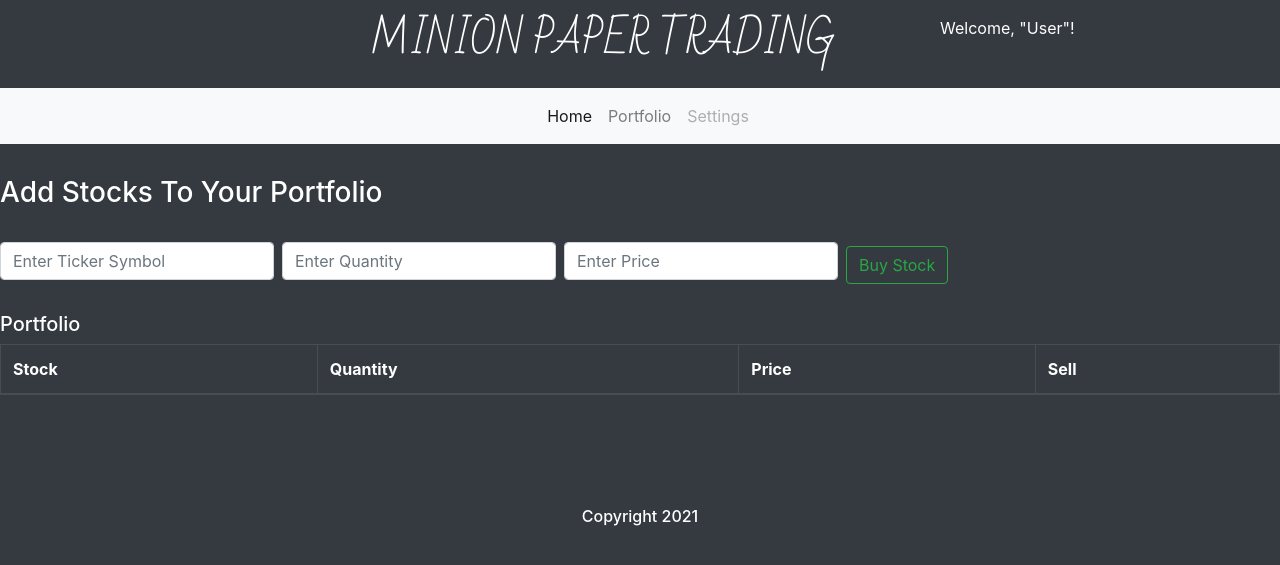
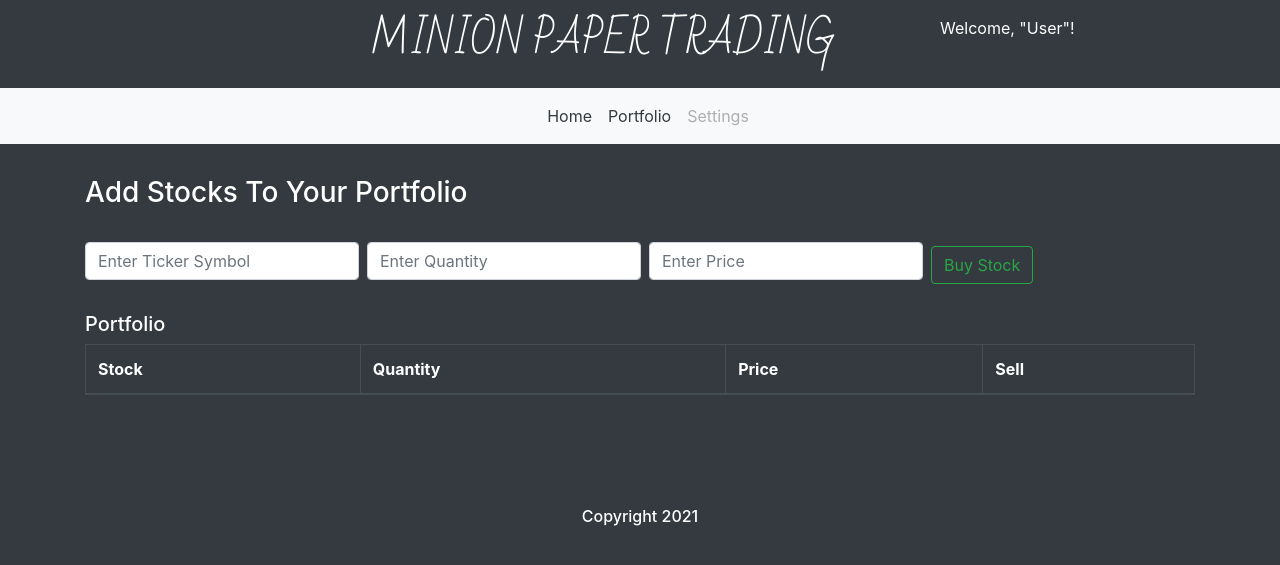
Before and after one commit to imhotep-hodges/Project04, a Django app: template portfolio/stocksdb/templates/addstock.html in a window 1280 px wide. Shown: the top 565 px of the page. Run offline with Django 3.2, Linux system fonts and the light colour scheme; the template is opened without the code that fills it, so the values that code supplies are empty; some libraries are stand-ins or nearby versions.

Commit message:
Nav links active

```diff
--- a/portfolio/stocksdb/templates/addstock.html
+++ b/portfolio/stocksdb/templates/addstock.html
@@ -1,6 +1,6 @@
 {% extends 'base.html' %}
 {% block content %}
-
+<div class='container'>
 <h3 class='my-4 py-2'>Add Stocks To Your Portfolio</h3>
 
 
@@ -41,6 +41,6 @@
                 <br></br>
 
 
-
+</div>
 
 {% endblock %}
--- a/portfolio/stocksdb/templates/base.html
+++ b/portfolio/stocksdb/templates/base.html
@@ -59,14 +59,14 @@
   </button>
   <div class="collapse navbar-collapse" id="navbarNav">
     <ul class="navbar-nav mx-auto">
-      <li class="nav-item active">
-        <a class="nav-link" href="#">Home <span class="sr-only">(current)</span></a>
+      <li class="nav-item">
+        <a class="nav-link text-dark" href="{% url 'home' %}">Home <span class="sr-only">(current)</span></a>
       </li>
       <li class="nav-item">
-        <a class="nav-link" href="#">Portfolio</a>
+        <a class="nav-link text-dark" href="{% url 'addstock' %}">Portfolio</a>
       </li>
       <li class="nav-item">
-        <a class="nav-link disabled" href="#" tabindex="-1" aria-disabled="true">Settings</a>
+        <a class="nav-link disabled" href="{% url 'home' %}" tabindex="-1" aria-disabled="true">Settings</a>
       </li>
     </ul>
   </div>
--- a/portfolio/stocksdb/templates/home.html
+++ b/portfolio/stocksdb/templates/home.html
@@ -13,10 +13,10 @@ Title
             var myChart = new Chart(ctx, {
             type: 'bar',
             data: {
-            labels: [{% for item in qs %}'{{item.quantity}}',{% endfor %}],
+            labels: [{{ labels }}],
             datasets: [{
             label: 'Portfolio Value',
-            data: [{% for item in qs %} '{{item.price}}',{% endfor %}],
+            data: [{{ data }}],
             backgroundColor: [
                 'rgba(255, 99, 132, 0.2)',
                 'rgba(54, 162, 235, 0.2)',
@@ -46,7 +46,7 @@ Title
             });
 
             });
-            </script>
+</script>
 
 {% endblock scripts %}
 
```
Also changed, not shown: portfolio/stocksdb/views.py (+17 -6 lines).
